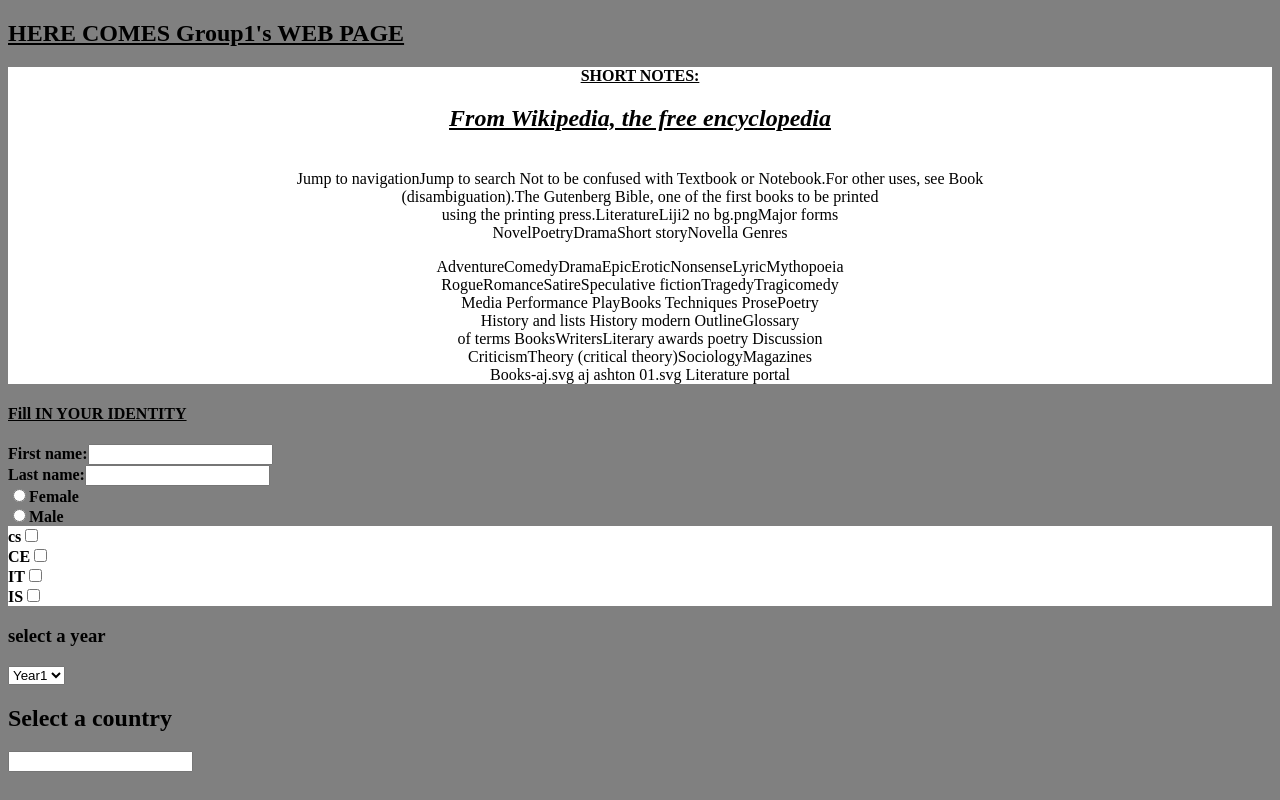
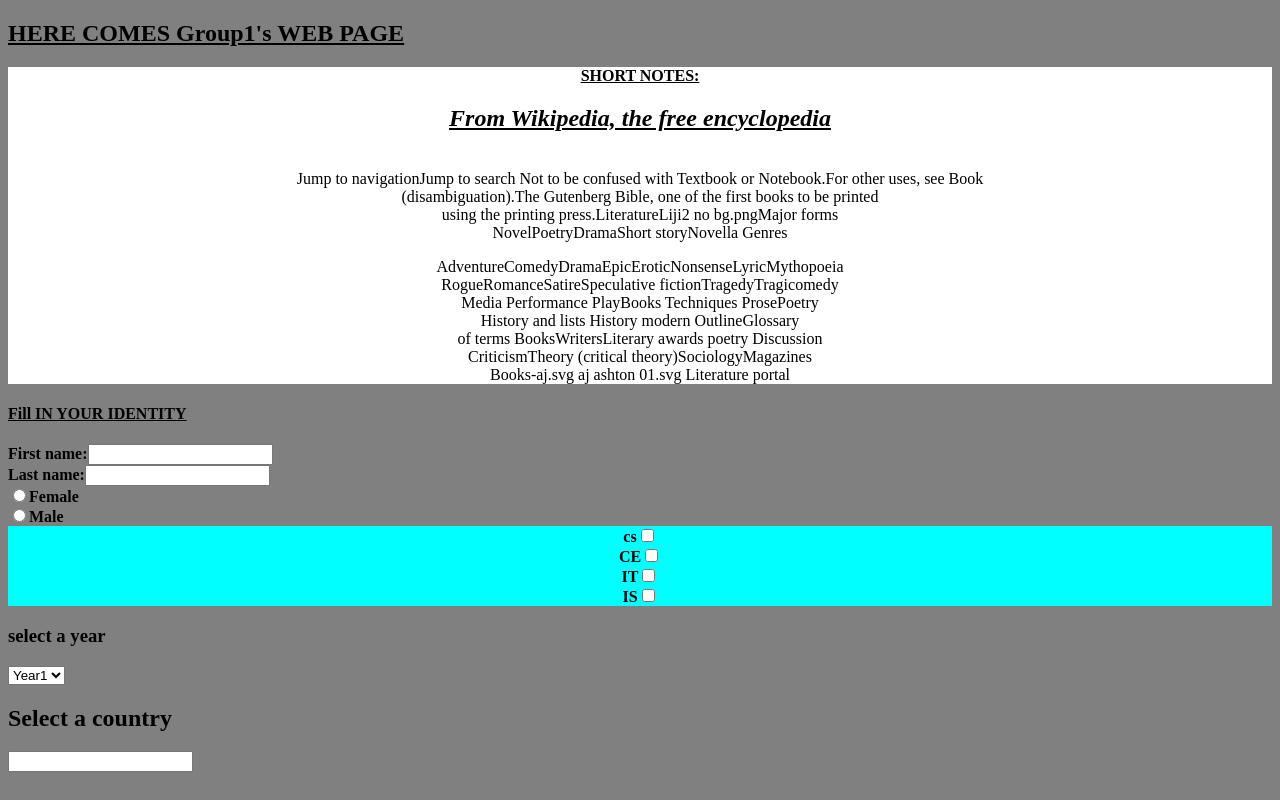
Before and after one commit to RANGIRA-Dave/RANGIRA-Dave_githb, a plain HTML site: page joel.html in a window 1280 px wide. Shown: the top 800 px of the page. Drawn offline with Linux system fonts and the light colour scheme.

Commit message:
Update joel.html

```diff
--- a/joel.html
+++ b/joel.html
@@ -35,12 +35,12 @@ First name:<input type="name" name="text"><br>
 Last name:<input type="name" name="text"><br>
 <input type="radio" id="female" name="gender" value="female">Female<br>
 <input type="radio" id="male" name="gender" value="female">Male<br>
-<div style="background-color:white; height:10%">
+<center><div style="background-color:#00FFFF; height:10%"; margin-left:20; margin-right:20>
   cs<input type="checkbox" name="name1"><br>
 CE<input type="checkbox" name="name1"><br>
 IT<input type="checkbox" name="name1"><br>
 IS<input type="checkbox" name="name1"><br>
-  </div>
+  </div></center>
 <b><h3>select a year</h3></b>
 <select name="years">
 <option value="year1">Year1 </option>
```
